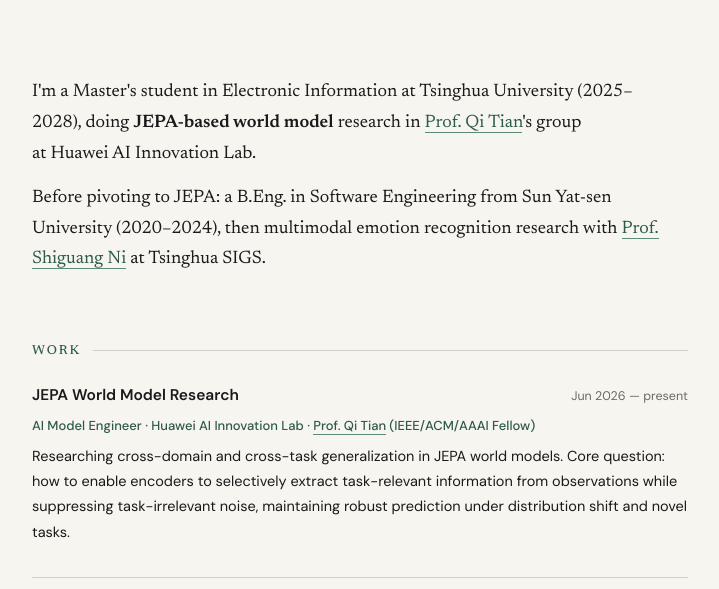
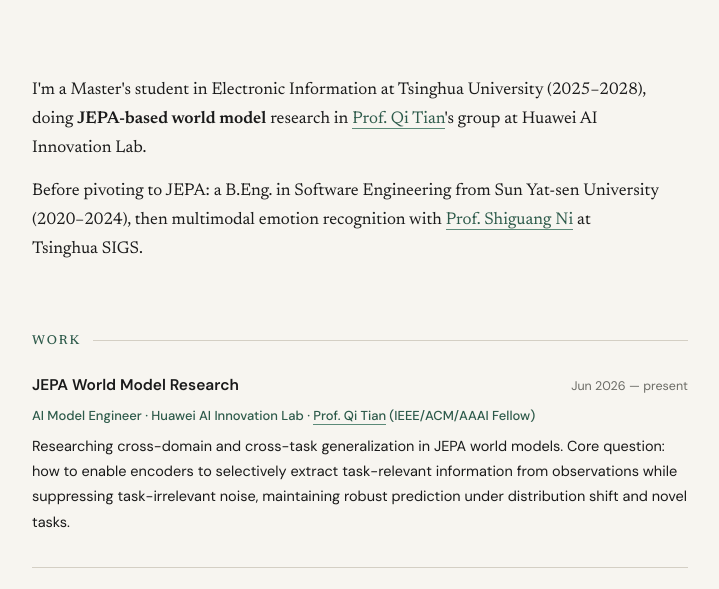
Before and after one commit to zixuangui-rgb/zixuangui-rgb.github.io, a plain HTML site: page index.html in a window 1280 px wide. Shown: the part 211-800 px from the top of the page, without its empty margins (280-999 px from the left). Drawn offline with Linux system fonts and the light colour scheme.

Commit message:
About: 17px serif + balance wrapping, fix line breaks

```diff
--- a/index.html
+++ b/index.html
@@ -88,10 +88,12 @@
 /* ── bio ── */
 .bio{
   font-family:'Newsreader',serif;
-  font-size:18px;
+  font-size:17px;
   line-height:1.7;
   font-weight:400;
 }
+.bio p{text-wrap:balance}
+.nowrap{white-space:nowrap}
 .bio p+p{margin-top:14px}
 .bio em{font-family:'Newsreader',serif;font-style:italic}
 .bio p, .proj-desc p, .proj-role{
@@ -199,14 +201,15 @@
 <div class="section">
   <div class="bio">
     <p>
-      I'm a Master's student in Electronic Information at Tsinghua University (2025–2028),
+      I'm a Master's student in Electronic Information at Tsinghua University <span class="nowrap">(2025–2028)</span>,
       doing <strong>JEPA-based world model</strong> research in
       <a href="https://scholar.google.com/citations?user=61b6eYkAAAAJ">Prof. Qi Tian</a>'s group at
-      Huawei&nbsp;AI&nbsp;Innovation&nbsp;Lab.
+      Huawei AI Innovation Lab.
     </p>
     <p>
       Before pivoting to JEPA: a B.Eng. in Software Engineering from Sun Yat-sen University
-      (2020–2024), then multimodal emotion recognition research with&nbsp;<a href="https://scholar.google.com/citations?user=oSirrKAAAAAJ&hl">Prof. Shiguang&nbsp;Ni</a>&nbsp;at
+      <span class="nowrap">(2020–2024)</span>, then multimodal emotion recognition with
+      <a href="https://scholar.google.com/citations?user=oSirrKAAAAAJ&hl">Prof. Shiguang Ni</a> at
       Tsinghua SIGS.
     </p>
   </div>
```
